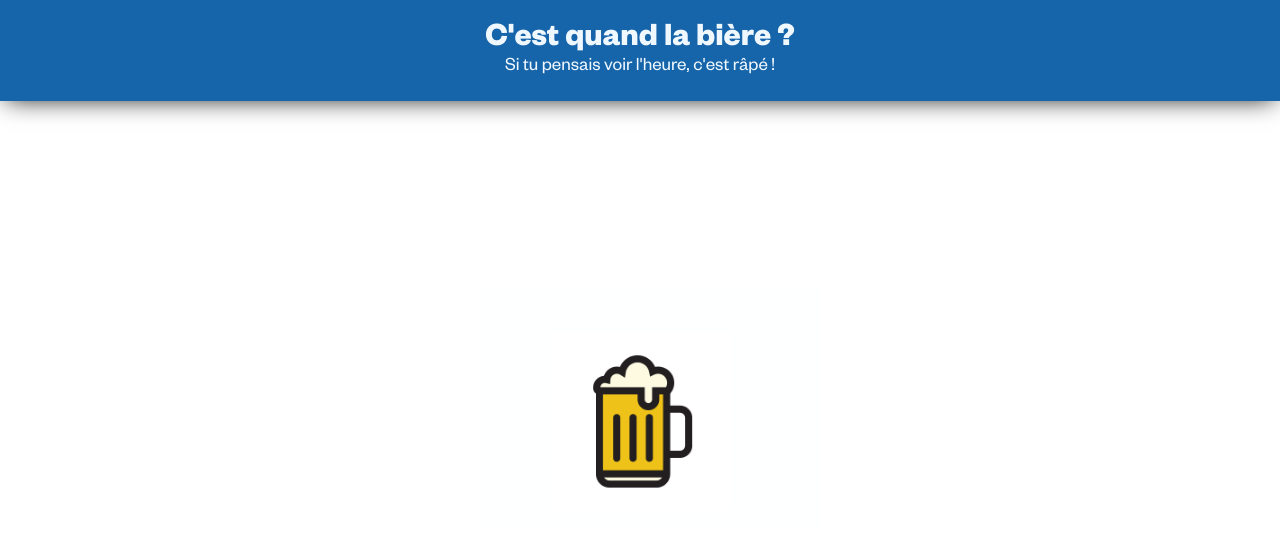
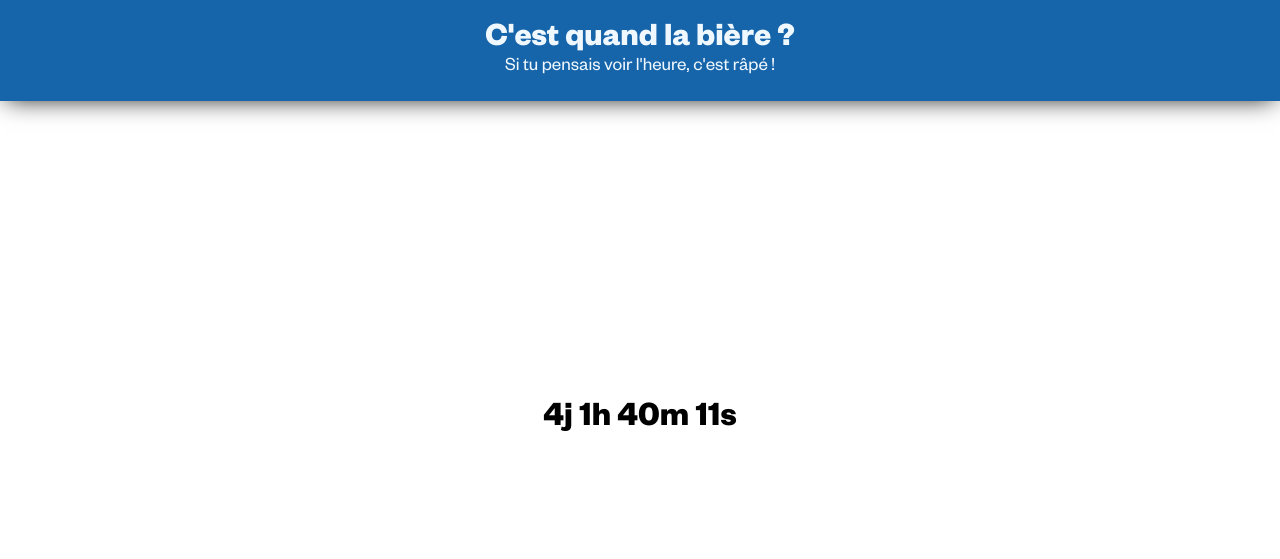
Before and after one commit to Erwann-M/Erwann-M.github.io, a plain HTML site: page index.html in a window 1280 px wide. Drawn offline with Linux system fonts and the light colour scheme.

Commit message:
Update index.html

```diff
--- a/index.html
+++ b/index.html
@@ -23,7 +23,7 @@
     <script>
         // Set the date we're counting down to
         // date format: yyyy-mm-dd
-        var countDownDate = new Date("2023-04-14T16:00:00").getTime();
+        var countDownDate = new Date("2023-04-21T16:00:00").getTime();
 
         // Update the count down every 1 second
         var x = setInterval(function() {
```
